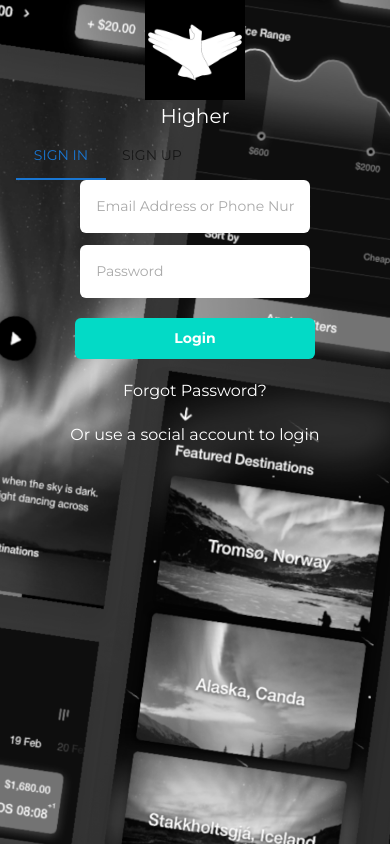
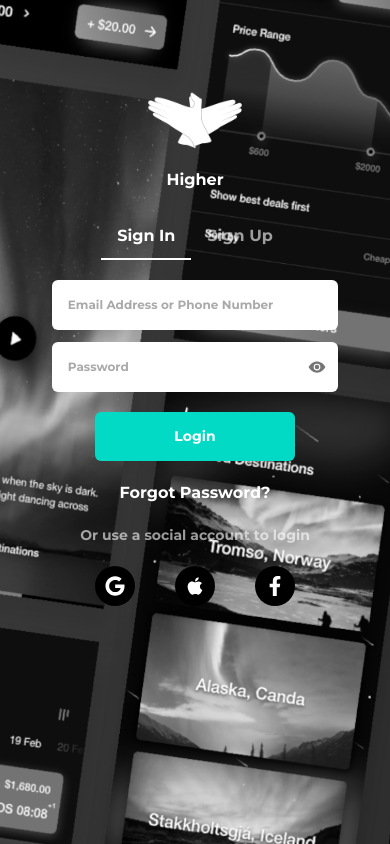
Before and after one commit to sakitkepala/flyhigher-login, a React (Vite) app: page /signin in a window 390 px wide. Built offline with nearby package versions, Linux system fonts and the light colour scheme.

Commit message:
Perbaiki layout mobile

```diff
--- a/src/components/login.jsx
+++ b/src/components/login.jsx
@@ -12,7 +12,7 @@ function LoginField({ label, ...props }) {
         borderRadius: "0.375rem",
         bgcolor: "rgb(255, 255, 255)",
         color: "rgb(0, 0, 0, 0.8)",
-        fontSize: "0.875rem",
+        fontSize: "0.75rem",
         "::placeholder": { color: "rgb(255, 255, 255)" },
       }}
       {...props}
@@ -31,7 +31,7 @@ function PasswordField(props) {
             aria-label="toggle password visibility"
             onClick={() => setVisible((v) => !v)}
             edge="end"
-            sx={{ color: "rgb(255, 255, 255)", fontSize: "1.125em" }}
+            sx={{ fontSize: "1.5em" }}
           >
             {visible ? <IoEyeOffSharp /> : <IoEyeSharp />}
           </IconButton>
--- /dev/null
+++ b/src/components/social-accounts.jsx
@@ -0,0 +1,54 @@
+import { Typography, Stack, Box, IconButton } from "@mui/material";
+import { FaGoogle, FaApple, FaFacebookF } from "react-icons/fa";
+
+function SocialAccounts({ label }) {
+  return (
+    <Stack spacing={1.5}>
+      <Typography sx={{ maxWidth: "28ch", color: "rgb(255, 255, 255, 0.6)", fontSize: "0.875rem" }}>
+        {label}
+      </Typography>
+
+      <Stack direction="row" justifyContent="center" spacing={3}>
+        <IconButton>
+          <IconCircle>
+            <FaGoogle />
+          </IconCircle>
+        </IconButton>
+
+        <IconButton>
+          <IconCircle>
+            <FaApple />
+          </IconCircle>
+        </IconButton>
+
+        <IconButton>
+          <IconCircle>
+            <FaFacebookF />
+          </IconCircle>
+        </IconButton>
+      </Stack>
+    </Stack>
+  );
+}
+
+function IconCircle({ children }) {
+  return (
+    <Box
+      sx={{
+        fontSize: "1.25rem",
+        width: "2em",
+        height: "2em",
+        display: "flex",
+        alignItems: "center",
+        justifyContent: "center",
+        borderRadius: "50%",
+        backgroundColor: "rgb(0, 0, 0)",
+        color: "rgb(255, 255, 255)",
+      }}
+    >
+      {children}
+    </Box>
+  );
+}
+
+export { SocialAccounts };
--- a/src/screens/root.jsx
+++ b/src/screens/root.jsx
@@ -10,11 +10,11 @@ import {
   useLocation,
 } from "react-router-dom";
 
-import { Container, Box, Typography } from "@mui/material";
+import { Container, Box, Stack, Typography } from "@mui/material";
 import { Tabs, Tab } from "@mui/material";
 
 import bg from "../assets/background.png";
-import logo from "../assets/logo.png";
+import logo from "../assets/logo-alpha.png";
 
 function Root({ children }) {
   const isLargeScreen = useMediaQuery("(min-width: 760px)");
@@ -47,6 +47,8 @@ function Root({ children }) {
   return (
     <Box
       sx={{
+        display: "flex",
+        flexDirection: "column",
         minHeight: "100vh",
         backgroundImage: `url(${bg})`,
         backgroundRepeat: "no-repeat",
@@ -54,14 +56,14 @@ function Root({ children }) {
         backgroundSize: "cover",
       }}
     >
-      <Container sx={{ textAlign: "center" }}>
+      <Container sx={{ mt: "8vh", textAlign: "center" }}>
+        <Stack spacing={2.5} alignItems="center">
+          <div>
             <Box sx={{ maxWidth: 100, marginX: "auto" }}>
               <Logo src={logo} />
             </Box>
-
-        <Typography variant="h6" align="center">
-          Higher
-        </Typography>
+            <Typography align="center">Higher</Typography>
+          </div>
 
           <Tabs value={location?.pathname}>
             <Tab label="Sign In" value="/signin" href="/signin" LinkComponent={TabRouter} />
@@ -69,6 +71,7 @@ function Root({ children }) {
           </Tabs>
 
           <Outlet />
+        </Stack>
       </Container>
     </Box>
   );
--- a/src/screens/sign-in.jsx
+++ b/src/screens/sign-in.jsx
@@ -1,17 +1,18 @@
-import { Stack, Typography, Button } from "@mui/material";
+import { Box, Stack, Typography, Button } from "@mui/material";
 import { LoginField, PasswordField } from "../components/login";
+import { SocialAccounts } from "../components/social-accounts";
 
 function ScreenSignIn() {
   return (
-    <Stack spacing={2.5} alignItems="center">
-      <Stack spacing={1.5}>
+    <Stack sx={{ width: "100%" }} alignItems="center" spacing={2.5}>
+      <Stack spacing={1.5} sx={{ width: "80%" }}>
         <LoginField label="Email Address or Phone Number" />
         <PasswordField label="Password" />
       </Stack>
 
       <Button
         sx={{
-          minWidth: "15rem",
+          minWidth: "12.5rem",
           backgroundColor: "rgb(3, 218, 198)",
           color: "rgb(255, 255, 255)",
           fontWeight: 700,
@@ -22,7 +23,7 @@ function ScreenSignIn() {
       </Button>
 
       <Typography>Forgot Password?</Typography>
-      <Typography>Or use a social account to login</Typography>
+      <SocialAccounts label="Or use a social account to login" />
     </Stack>
   );
 }
--- a/src/screens/sign-up.jsx
+++ b/src/screens/sign-up.jsx
@@ -1,10 +1,11 @@
 import { Stack, Typography, Button } from "@mui/material";
 import { LoginField, PasswordField } from "../components/login";
+import { SocialAccounts } from "../components/social-accounts";
 
 function ScreenSignUp() {
   return (
-    <Stack spacing={2.5} alignItems="center">
-      <Stack spacing={1.5}>
+    <Stack sx={{ width: "100%" }} alignItems="center" spacing={2.5}>
+      <Stack spacing={1.5} sx={{ width: "80%" }}>
         <LoginField label="Email Address or Phone Number" />
         <PasswordField label="Password" />
         <PasswordField label="Confirm Password" />
@@ -12,7 +13,7 @@ function ScreenSignUp() {
 
       <Button
         sx={{
-          minWidth: "15rem",
+          minWidth: "12.5rem",
           backgroundColor: "rgb(3, 218, 198)",
           color: "rgb(255, 255, 255)",
           fontWeight: 700,
@@ -22,7 +23,7 @@ function ScreenSignUp() {
         Create Account
       </Button>
 
-      <Typography>Or use a social account to create account</Typography>
+      <SocialAccounts label="Or use a social account to create account" />
     </Stack>
   );
 }
--- a/src/styles/theme-mobile.js
+++ b/src/styles/theme-mobile.js
@@ -15,9 +15,40 @@ const themeMobile = createTheme({
       '"Segoe UI Emoji"',
       '"Segoe UI Symbol"',
     ].join(", "),
+    body1: {
+      fontWeight: 700,
+    },
   },
 
   components: {
+    MuiTabs: {
+      styleOverrides: {
+        indicator: {
+          backgroundColor: "rgb(255, 255, 255)",
+        },
+      },
+    },
+
+    MuiTab: {
+      defaultProps: {
+        disableRipple: true,
+      },
+
+      styleOverrides: {
+        root: {
+          color: "rgb(255, 255, 255, 0.6)",
+          fontSize: "1rem",
+          fontFamily: "inherit",
+          fontWeight: "inherit",
+          textTransform: "initial",
+
+          "&.Mui-selected": {
+            color: "rgb(255, 255, 255)",
+          },
+        },
+      },
+    },
+
     MuiButton: {
       defaultProps: {
         disableElevation: true,
@@ -25,7 +56,7 @@ const themeMobile = createTheme({
 
       styleOverrides: {
         root: {
-          padding: "0.5rem 1rem",
+          padding: "0.75rem 1rem",
           borderRadius: "0.375rem",
           backgroundColor: "rgb(255, 255, 255)",
           color: "rgb(0, 0, 0)",
```
Lines whose indentation alone changed are shown as unchanged.
